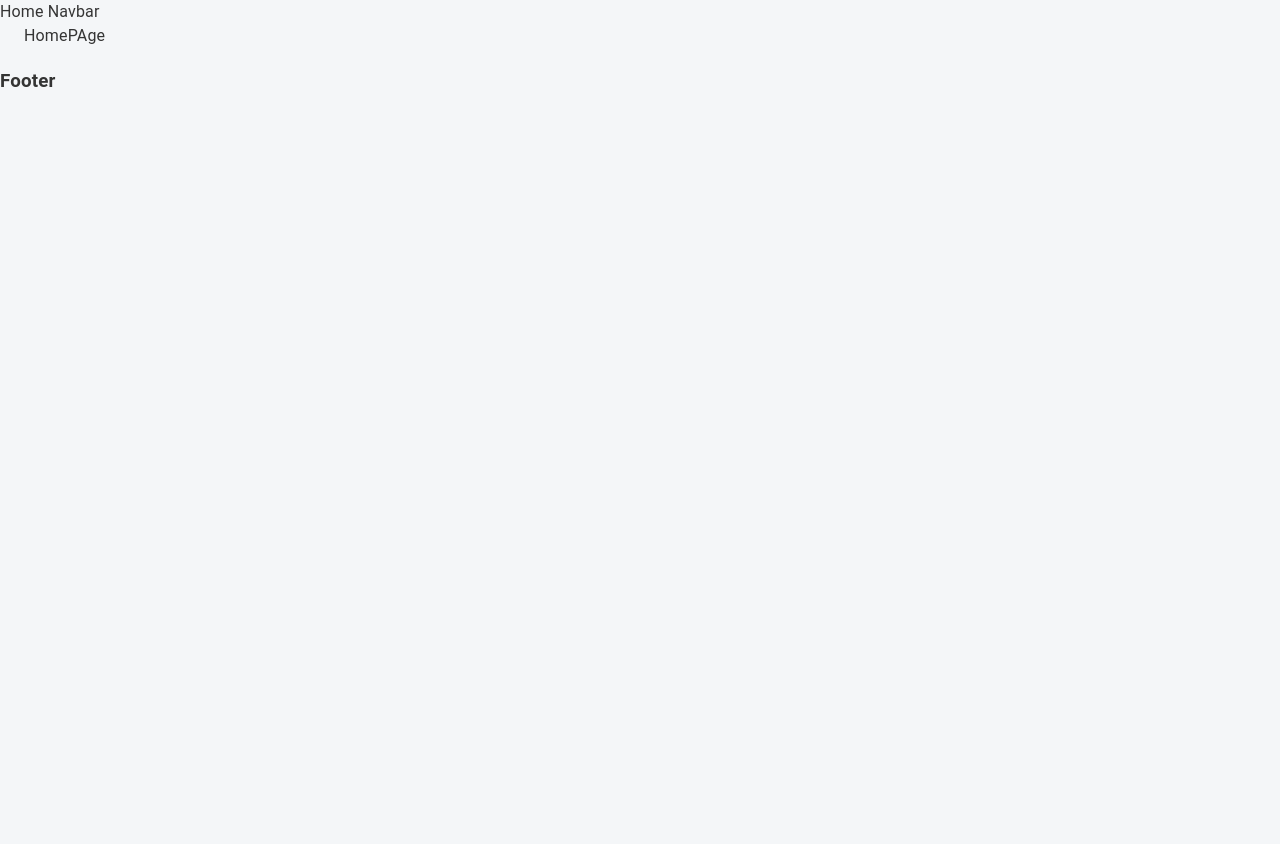
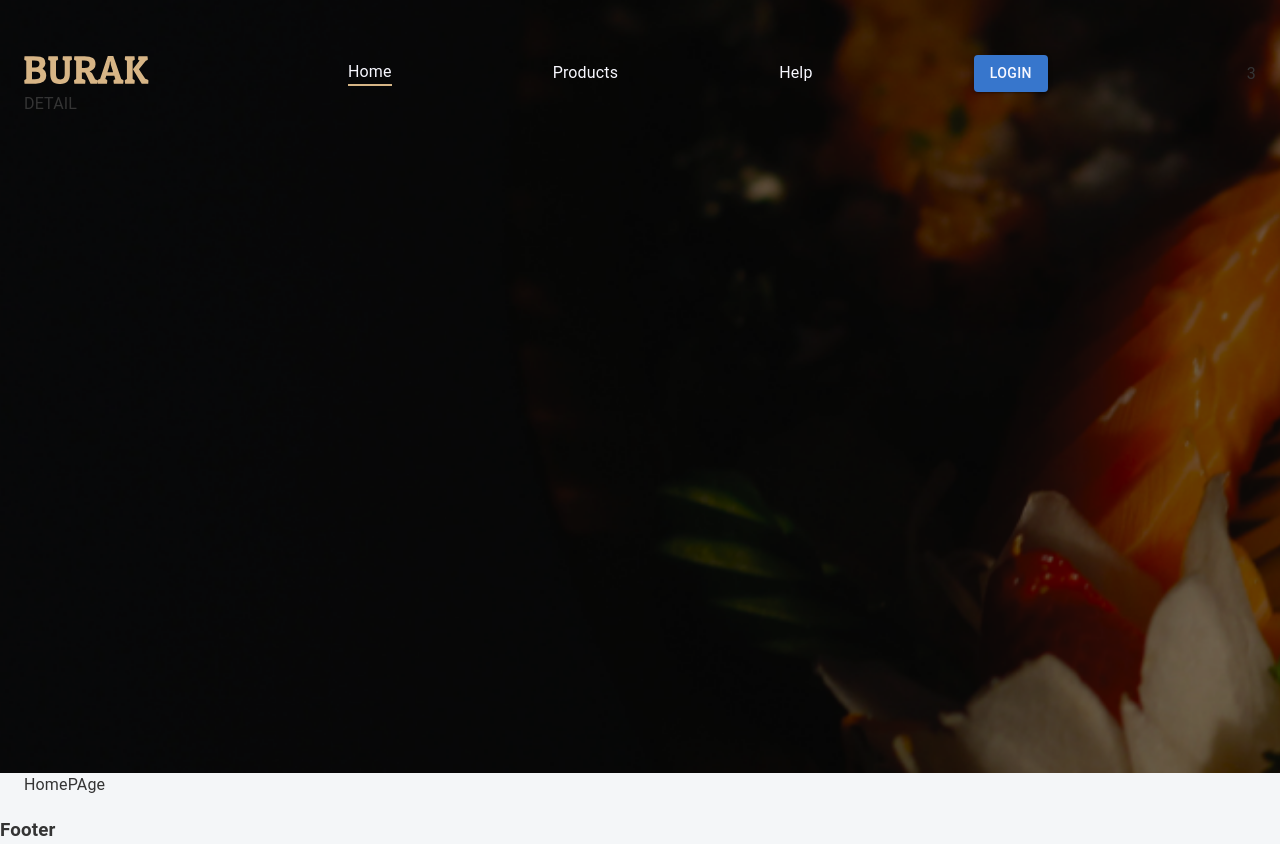
Before and after one commit to sevinchoyazimboevna-source/burak-react, a React (Create React App) app: page / in a window 1280 px wide. Before the commit the page ends 800 px from the top, so only its background shows below. Built offline with nearby package versions, Linux system fonts and the light colour scheme.

Commit message:
feat: develop header and footer part one

```diff
--- a/src/app/App.tsx
+++ b/src/app/App.tsx
@@ -1,5 +1,4 @@
 import React from "react";
-import "../css/app.css";
 import { Box, Container, Stack, Typography } from "@mui/material";
 import Button from "@mui/material/Button";
 import { RippleBadge } from "./MaterialTheme/styled";
@@ -11,6 +10,9 @@ import { UserPage } from "./screens/userPage";
 import { HomeNavbar } from "./components/headers/HomeNavbar";
 import { OtherNavbar } from "./components/headers/OtherNavbar";
 import { Footer } from "./components/footer";
+import "../css/app.css";
+import '../css/navbar.css'
+import { HelpPage } from "./screens/helpPage";
 
 function App() {
   const location = useLocation();
@@ -30,6 +32,9 @@ function App() {
         <Route path="/member-page">
           <UserPage />
         </Route>
+        <Route path="/help">
+          <HelpPage />
+        </Route>
         <Route path="/">
           <HomePage />
         </Route>
--- a/src/app/components/headers/HomeNavbar.tsx
+++ b/src/app/components/headers/HomeNavbar.tsx
@@ -1,5 +1,67 @@
+import { Container } from "@mui/material";
+import Box from "@mui/material/Box";
+import Button from "@mui/material/Button";
+import { Stack } from "@mui/system";
+import { NavLink } from "react-router-dom";
+
 export function HomeNavbar() {
-    return (<div>
-        Home Navbar
-    </div>)
+    const authUser = null
+    return (
+        <div className="home-navbar">
+            <Container sx={{ mt: "55px", height: "642px" }}>
+                <Stack direction={"row"} sx={{
+                    minWidth: "700px",
+                    justifyContent: "space-between",
+                    alignItems: "center",
+                }}>
+                    <Box>
+                        <NavLink to="/">
+                            <img src="/icons/burak.svg" style={{ width: "125px", height: "30px" }}></img>
+                        </NavLink>
+                    </Box>
+                    <Stack direction={"row"} sx={{
+                        minWidth: "700px",
+                        justifyContent: "space-between",
+                        alignItems: "center",
+                    }}>
+                        <Box className={"hover-line"}>
+                            <NavLink activeClassName={"underline"} to="/">Home</NavLink>
+                        </Box>
+                        <Box className={"hover-line"}>
+                            <NavLink activeClassName={"underline"} to="/products">Products</NavLink>
+                        </Box>
+                        {authUser ? (
+                            <Box className={"hover-line"}>
+                                <NavLink activeClassName={"underline"} to="/orders">Orders</NavLink>
+                            </Box>
+                        )
+                            : null}
+                        {authUser ? (
+                            <Box className={"hover-line"}>
+                                <NavLink activeClassName={"underline"} to="/member-page">My Page</NavLink>
+                            </Box>
+                        )
+                            : null}
+                        <Box className={"hover-line"}>
+                            <NavLink activeClassName={"underline"} to="/help">Help</NavLink>
+                        </Box>
+
+                        {/* BASKET */}
+
+                        {!authUser ? (
+                            <Box>
+                                <Button variant="contained" style={{ background: "#3776CC", color: "#f8f8ff" }}>
+                                    Login
+                                </Button>
+                            </Box>
+                        ) : (<img />)}
+                    </Stack>
+
+                    <Box>3</Box>
+                </Stack>
+
+                <Stack>DETAIL</Stack>
+            </Container>
+        </div >
+    )
 }
--- /dev/null
+++ b/src/css/navbar.css
@@ -0,0 +1,38 @@
+.home-navbar {
+    width: 100%;
+    height: 773px;
+    display: flex;
+    background: url('/public/img/banner.webp');
+    background-size: cover;
+}
+
+.home-navbar a {
+    text-decoration: none;
+}
+
+.home-navbar .hover-line a {
+    color: #f8f8ff;
+    z-index: 100;
+}
+
+.home-navbar .underline {
+    display: block;
+    content: "";
+    border-bottom: solid 2px #d7b686
+}
+
+.home-navbar .hover-line:after {
+    display: block;
+    content: "";
+    border-bottom: solid 2px #d7b686;
+    transform: scaleX(0);
+    transition: transform 250ms ease-in-out;
+}
+
+.home-navbar .hover-line:hover:after {
+    transform: scaleX(1);
+}
+
+.home-navbar div.hover-line:after {
+    transform-origin: 0% 50%;
+}
```
